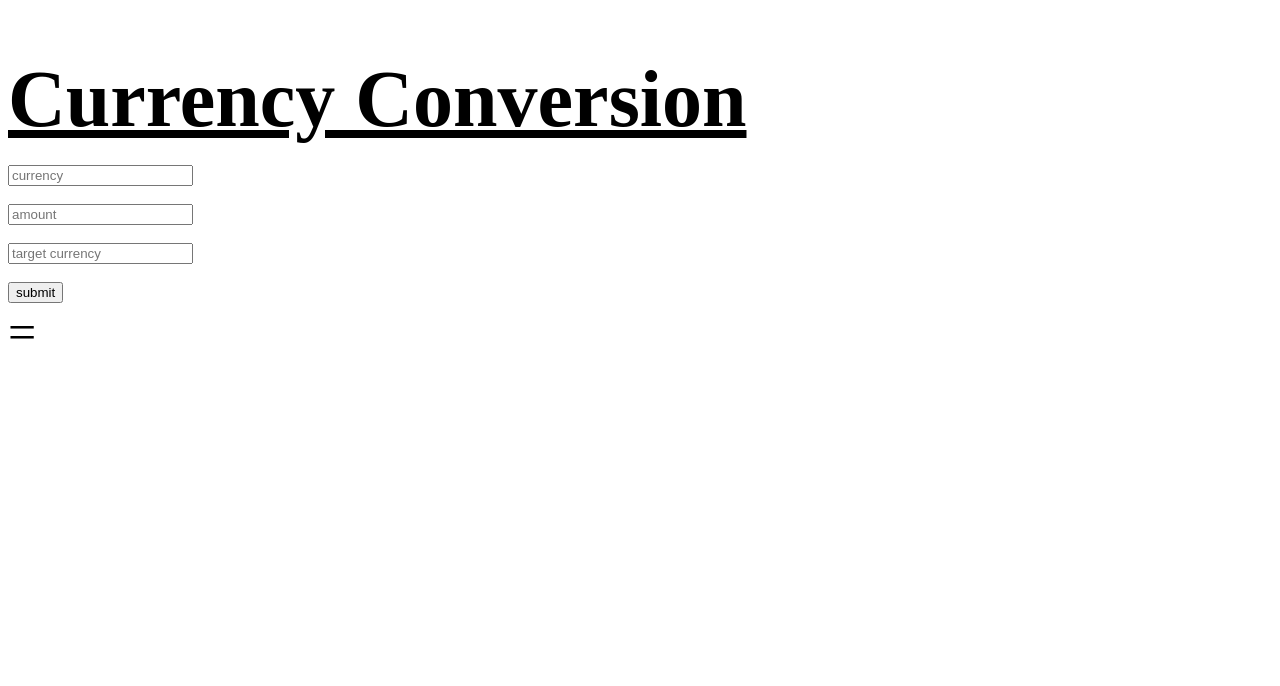
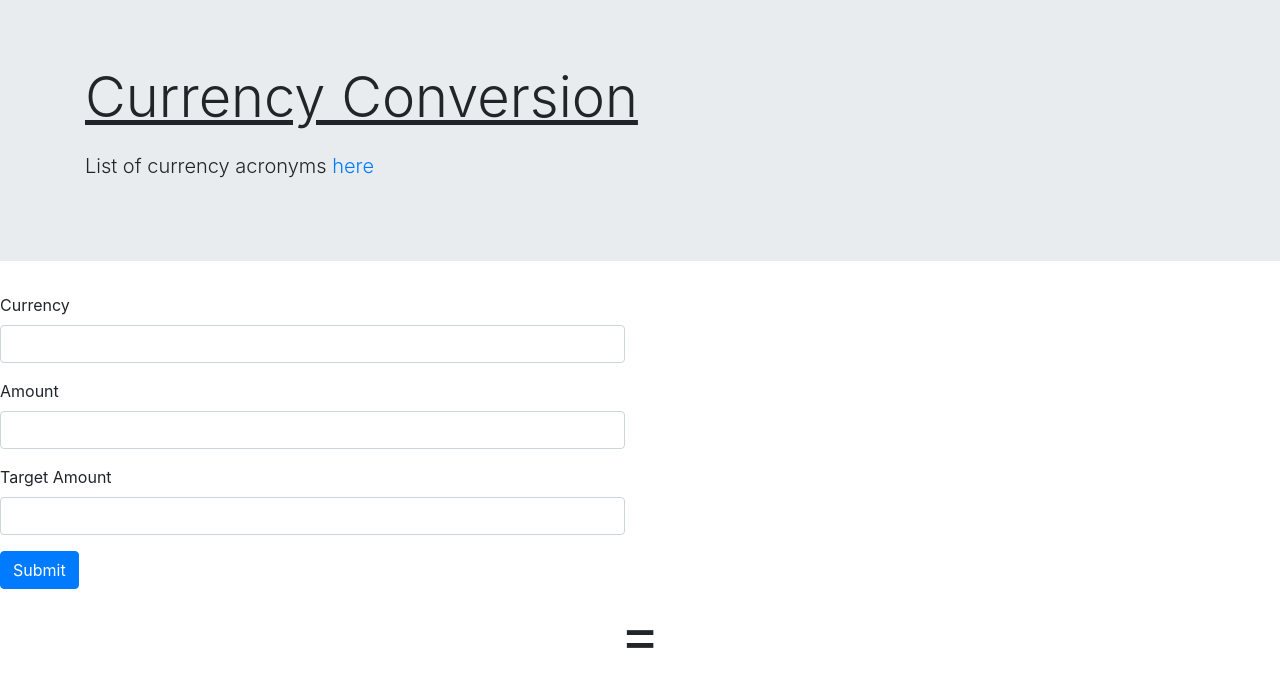
Before and after one commit to CollinChiz/MMSG_TEST_FRONTEND, a website: page index.html in a window 1280 px wide. Drawn offline with nearby package versions, Linux system fonts and the light colour scheme.

Commit message:
added styles

```diff
--- a/index.html
+++ b/index.html
@@ -3,6 +3,10 @@
     <head>
         <title>currency conversion</title>
         <link rel="stylesheet" type="text/css" href="style.css">
+        <link rel="stylesheet" href="https://stackpath.bootstrapcdn.com/bootstrap/4.4.1/css/bootstrap.min.css" integrity="sha384-Vkoo8x4CGsO3+Hhxv8T/Q5PaXtkKtu6ug5TOeNV6gBiFeWPGFN9MuhOf23Q9Ifjh" crossorigin="anonymous">
+
+        <meta name="viewport" content="width=device-width">
+
 
         <script
         src="https://code.jquery.com/jquery-3.4.1.min.js"
@@ -13,25 +17,38 @@
       <script src="https://cdnjs.cloudflare.com/ajax/libs/jquery/3.4.1/jquery.min.js"></script>
     </head>
     <body>
-        <h1 class="title">Currency Conversion</h1>
-            <form class="inputs">
-                <input name="currency" class="currency" placeholder="currency">
-                <br>
-                <br>
-                <input name="base_amount" class="amount" type="number" placeholder="amount">
-                <br>
-                <br>
-                <input name="target_currency" class="target-currency" placeholder="target currency">
-                <br>
-                <br>
-                <button type='submit' class="submit">submit</button>
-            </form>
+        <div class="jumbotron jumbotron-fluid">
+            <div class="container">
+              <h1 class="display-4 title">Currency Conversion</h1>
+              <p class="lead">List of currency acronyms <a href="https://www.ecb.europa.eu/stats/policy_and_exchange_rates/euro_reference_exchange_rates/html/index.en.html" target="_blank">here</a></p>
+            </div>
+          </div>
+            <div class="row">
+                <div class="col-md-6">
+                  <form class="form">
+                    <div class="form-group">
+                      <label for="exampleInputEmail1">Currency</label>
+                      <input type="text" class="form-control currency" aria-describedby="emailHelp">
+                    </div>
+                    <div class="form-group">
+                      <label for="exampleInputPassword1">Amount</label>
+                      <input type="text" class="form-control amount">
+                    </div>
+                    <div class="form-group">
+                      <label for="exampleInputPassword1">Target Amount</label>
+                      <input type="text" class="form-control target-currency">
+                    </div>
 
-            <p>=</p>
+                    <button type="submit" class="btn btn-primary submit">Submit</button>
+                  </form>
+                </div>
+                <div class="results col-md-6">
 
-        <div class="results">
+                </div>
 
-        </div>
+            </div>
+            <p class="equals">=</p>
+
 
         <script type="text/javascript" src="index.js"></script>
     </body>
--- a/index.js
+++ b/index.js
@@ -1,9 +1,9 @@
 
     $("form").on("submit", function(e) {
         e.preventDefault();
-        var currency = $(".currency").val().trim();
+        var currency = $(".currency").val().toUpperCase().trim();
         var amount = $(".amount").val().trim();
-        var targetCurrency = $(".target-currency").val().trim();
+        var targetCurrency = $(".target-currency").val().toUpperCase().trim();
 
         console.log(currency, amount, targetCurrency);
 
@@ -19,7 +19,7 @@
               var results = Math.round(res.amount * 100) / 100;
               console.log(results);
 
-              $(".results").html(`<h2>${res.currency}</h2> <h3>${results}</h3>`)
+              $(".results").html(`<h2>${res.currency}</h2> <br> <h3>${results}</h3>`)
 
 
           })
--- a/style.css
+++ b/style.css
@@ -12,14 +12,14 @@
     text-align: center;
 }
 h2 {
-    font-size: 100px;
-    margin: 0;
+    background-color: lightblue;
 }
 h3 {
     font-size: 55px;
     margin: 0;
 }
-p {
-    font-size: 50px;
+.equals {
+    font-size: 60px;
     margin: 0;
+    text-align: center;
 }
```
